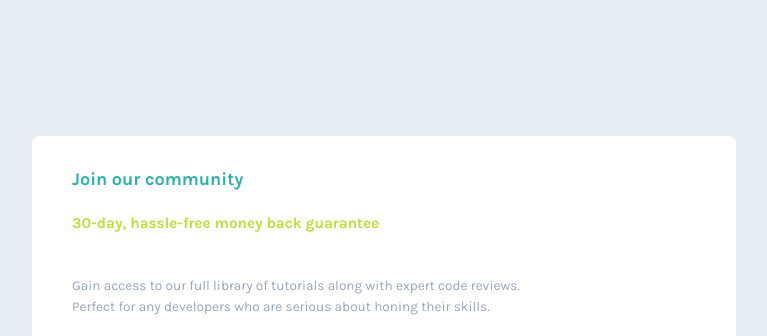
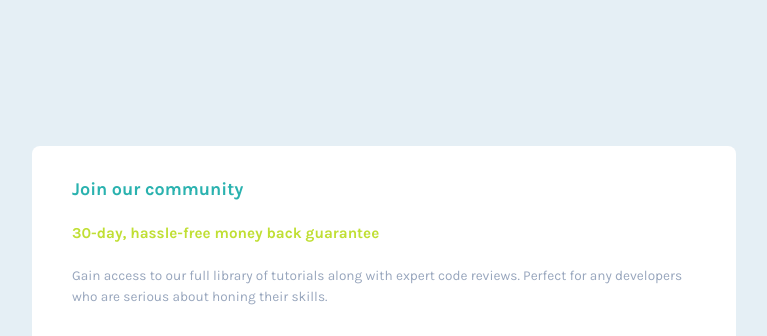
Before and after one commit to kwokkw/single-price-grid-component-master, a plain HTML site: page index.html in a window 1280 px wide. Shown: the top 336 px of the page, without its empty margins (256-1023 px from the left). Drawn offline with Linux system fonts and the light colour scheme.

Commit message:
Update style.css

```diff
--- a/css/style.css
+++ b/css/style.css
@@ -171,8 +171,4 @@ article {
     .card1 h2 {
         font-size: 0.95rem;
     }
-
-    .card1 p {
-        white-space: pre-line;
-    }
 }
```
